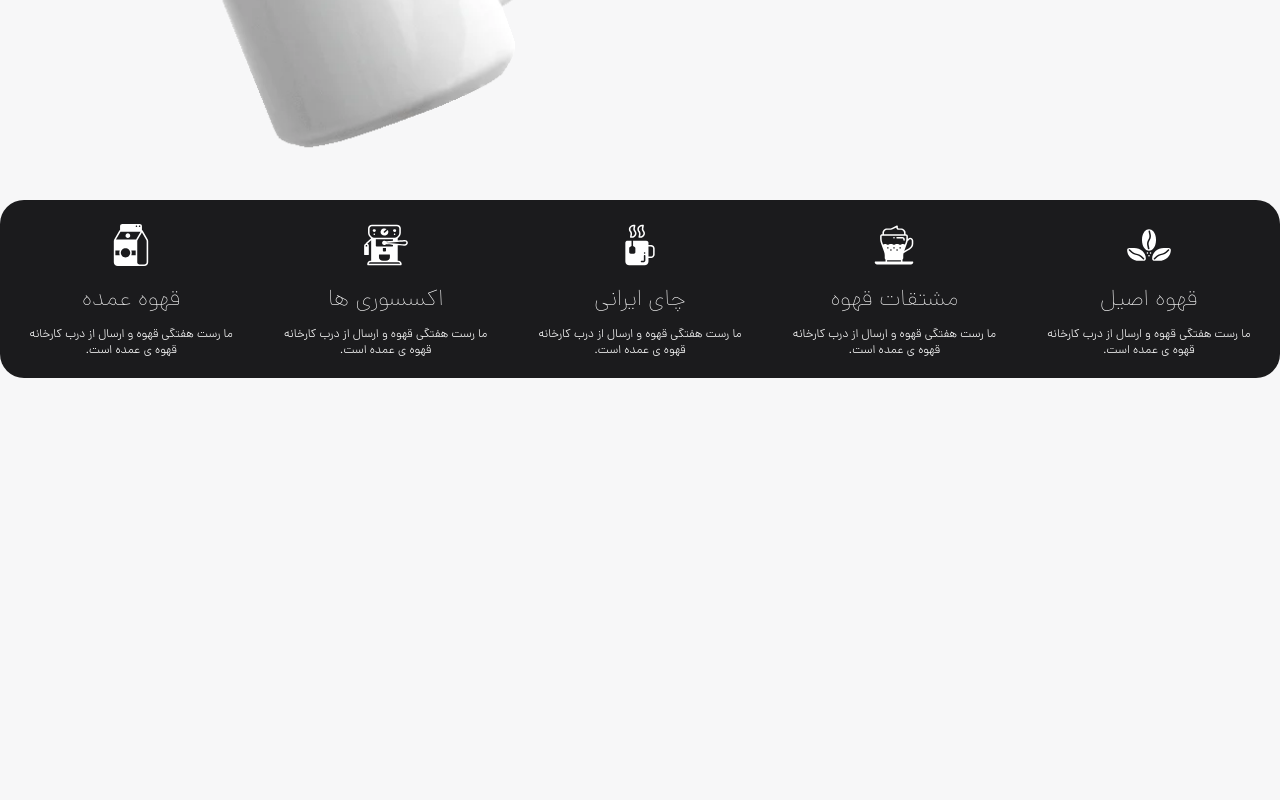
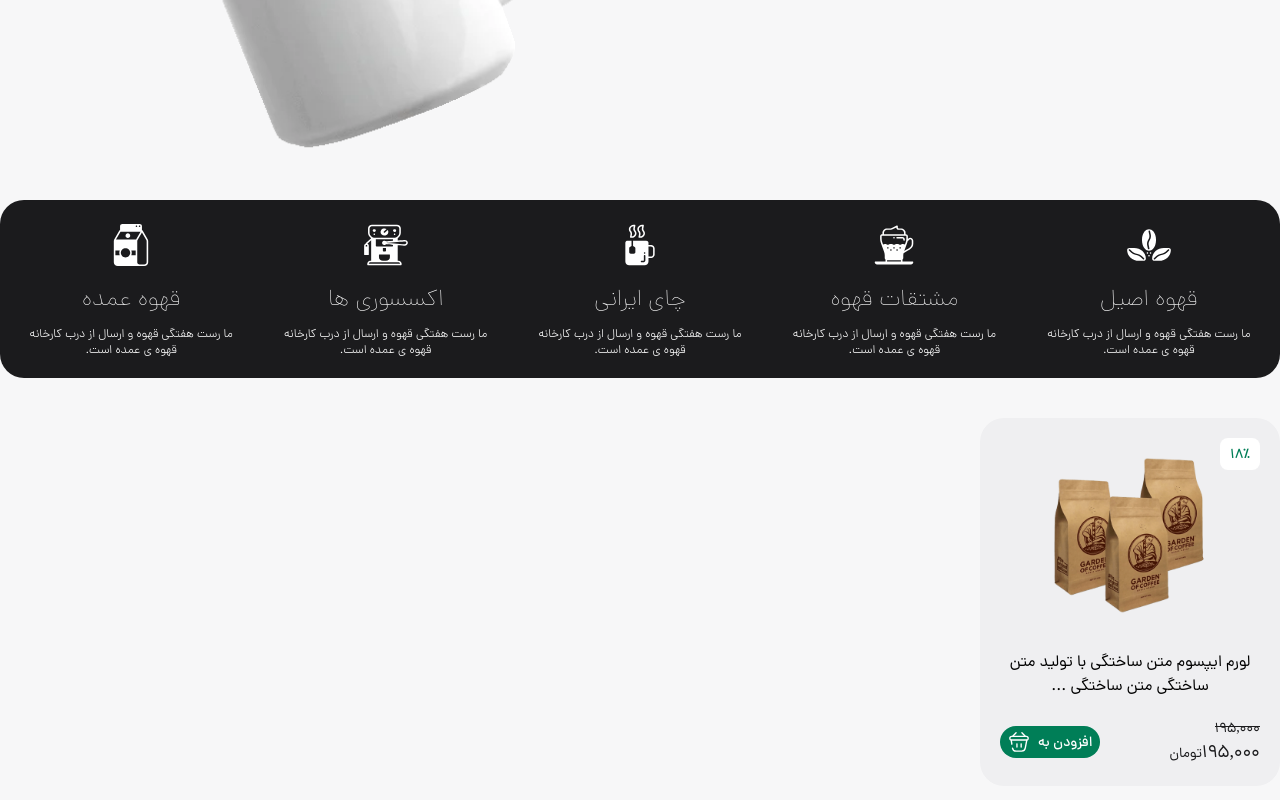
Before and after one commit to JavadRafieii/coffee-shop, a React (Create React App) app: page / in a window 1280 px wide. Shown: the part 614-1414 px from the top of the page. Before the commit the page ends 992 px from the top, so only its background shows below. Built offline with nearby package versions, Linux system fonts and the light colour scheme; no server answers.

Commit message:
Completed products card.

```diff
--- /dev/null
+++ b/src/components/products-card/ProductsCard.jsx
@@ -0,0 +1,30 @@
+import IconBasket from "../icons/IconBasket";
+
+export default function ProductsCard() {
+    return (
+        <div className="bg-[#efeff1] w-[300px] my-10 p-5 rounded-3xl">
+            <a href="/">
+                <figure className="relative">
+                    <img src="./images/product.png" alt="..." className="h-48 mx-auto" />
+                    <figcaption className="bg-white font-dana-Medium text-sm text-[#007e57] discount-percentage-box">۱۸٪</figcaption>
+                </figure>
+            </a>
+            <a href="/">
+                <h4 className="font-dana-regular text-base text-center my-5">لورم ایپسوم متن ساختگی با تولید  متن ساختگی متن ساختگی ...</h4>
+            </a>
+            <div className="flex items-center justify-between">
+                <div className="flex flex-col">
+                    <span className="font-dana-regular text-sm text-[#1b1b1d] discount-line">۱۹۵,۰۰۰</span>
+                    <span className="font-dana-regular text-lg text-[#1b1b1d]">
+                        ۱۹۵,۰۰۰
+                        <span className="text-sm">تومان</span>
+                    </span>
+                </div>
+                <button className="bg-[#007e57] text-white font-dana-Medium text-sm px-2 h-8 rounded-full flex items-center gap-x-2">
+                    افزودن به
+                    <IconBasket />
+                </button>
+            </div>
+        </div>
+    );
+};
--- a/src/index.css
+++ b/src/index.css
@@ -99,3 +99,13 @@
 body {
     background-color: #f7f7f8;
 }
+
+@layer components {
+    .discount-percentage-box {
+        @apply flex items-center justify-center rounded-lg w-10 h-8 absolute top-0 right-0;
+    }
+
+    .discount-line {
+        @apply w-fit relative after:absolute after:right-0 after:top-2 after:h-[1px] after:w-full after:bg-[#1b1b1d]
+    }
+}
--- a/src/pages/Home.jsx
+++ b/src/pages/Home.jsx
@@ -7,6 +7,7 @@ import IconCoffeeDerivatives from "../components/icons/IconCoffeeDerivatives";
 import IconIranianTea from "../components/icons/IconIranianTea";
 import IconAccessories from "../components/icons/IconAccessories";
 import IconMajorCoffee from "../components/icons/IconMajorCoffee";
+import ProductsCard from "../components/products-card/ProductsCard";
 
 const category = [
     { icon: <IconGenuineCoffee />, title: "قهوه اصیل", description: "ما رست هفتگی قهوه و ارسال از درب کارخانه قهوه ی عمده است." },
@@ -58,6 +59,9 @@ export default function HomePage() {
                     ))}
                 </div>
             </div>
+
+            <ProductsCard />
+
         </Container>
     );
 };
```
Also changed, not shown: public/images/product.png (added).
